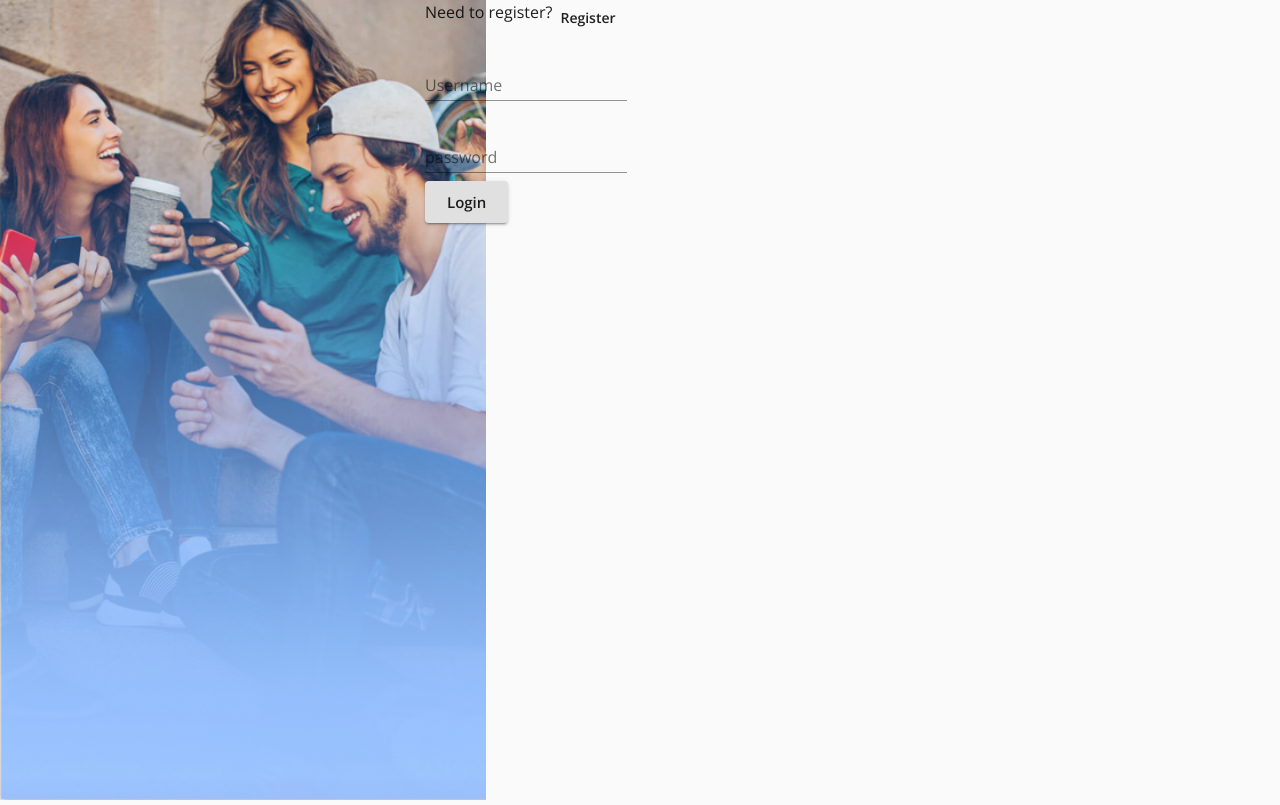
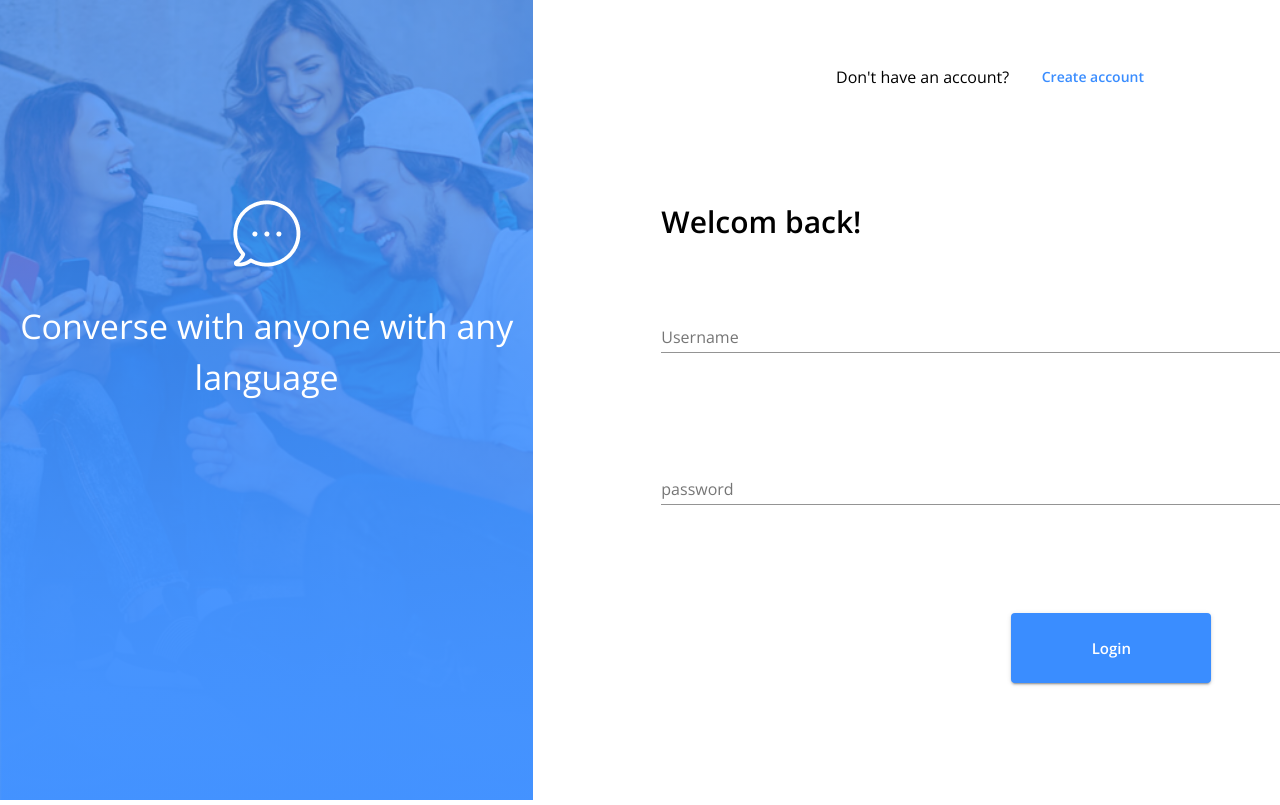
Before and after one commit to sunmengyue/508124, a React (Create React App) app in the folder client/: page /login in a window 1280 px wide. Built offline with nearby package versions, Linux system fonts and the light colour scheme; no server answers.

Commit message:
complete basic design layout

```diff
--- a/client/src/Login.js
+++ b/client/src/Login.js
@@ -8,23 +8,49 @@ import {
   Button,
   FormControl,
   TextField,
-  CssBaseline,
-  Paper,
 } from "@material-ui/core";
 import { login } from "./store/utils/thunkCreators";
 import { makeStyles } from "@material-ui/core/styles";
-import BgImg from './assets/bg-img.png'
+import BgImg from './assets/bg-img.png';
+import DialogBubble from './assets/chat.png';
 
 const useStyles = makeStyles((theme) => ({
   root: {
     height: "100vh",
-    width: "100vw",
-    display: "flex"
+    maxWidth: 2000,
+    margin: "auto",
+    display: "flex",
+    overflow: "hidden"
   },
-  loginForm: {
-    flex: 8
+  banner: {
+    height: "100%",
+    backgroundImage: `linear-gradient(to bottom, rgba(58, 141, 255, 0.7), rgba(58, 141, 255, 0.9)), url(${BgImg})`,
+    backgroundRepeat: "no-repeat",
+    backgroundSize: "cover",
+    textAlign: "center",
+    [theme.breakpoints.down('xs')]: {
+      display: 'none'
+    }
+  },
+  bannerText: {
+    color: "#fff",
+    lineHeight: 1.5
+  },
 
-  }
+  rightForm: {
+    height: "100%",
+    paddingLeft:"10%" ,
+    paddingRight: "10%",
+  },
+
+  formWelcome: {
+    fontSize: 30,
+    fontWeight: 600,
+  },
+
+  rightFormBody: {
+    marginTop: 50
+  },
 }));
 
 const Login = (props) => {
@@ -45,44 +71,50 @@ const Login = (props) => {
   }
 
   return (
-    <Grid container justify="center" className={classes.root} component="main">
-      <CssBaseline />
-      <Box>
-        <img src={BgImg} alt="background" height="100%"/>
-      </Box>
-      <Box className={classes.loginForm}>
-        <Grid container item>
-          <Typography>Need to register?</Typography>
-          <Button onClick={() => history.push("/register")}>Register</Button>
-        </Grid>
-        <form onSubmit={handleLogin}>
+    <Grid container className={classes.root} >
+      <Grid item className={classes.banner} sm={5} xl={4}>
+        <Box style={{marginTop: 200}}>
+          <img src={DialogBubble} style={{marginBottom: 30}}/>
+          <Typography variant="h4" className={classes.bannerText}>Converse with anyone with any language</Typography>
+        </Box>
+      </Grid>
+      <Grid item container className={classes.rightForm} sm={7} xl={8}>
+          <Grid container item className={classes.rightFormHeader} justifyContent="flex-end" alignItems="center">
+            <Typography style={{ marginRight: "5%"}}>Don't have an account?</Typography>
+            <Button onClick={() => history.push("/register")} variant="text" color="primary" >Create account</Button>
+          </Grid>
+        <form onSubmit={handleLogin} className={classes.rightFormBody}>
           <Grid>
-            <Grid>
-              <FormControl margin="normal" required>
+            <Typography variant="h3" className={classes.formWelcome} style={{ marginBottom: 50 }}>Welcom back!</Typography>
+            <Grid >
+              <FormControl margin="normal" required >
                 <TextField
                   aria-label="username"
                   label="Username"
                   name="username"
                   type="text"
+                  style={{width: 900}}
                 />
               </FormControl>
             </Grid>
             <FormControl margin="normal" required>
               <TextField
+                fullWidth
                 label="password"
                 aria-label="password"
                 type="password"
                 name="password"
+                style={{width: 900, marginTop: 80}}
               />
             </FormControl>
-            <Grid>
-              <Button type="submit" variant="contained" size="large">
+            <Grid container justifyContent="center" alignItems="center">
+              <Button type="submit" variant="contained" size="large" color="primary" style={{ marginTop: 100, width: 200, height: 70}}>
                 Login
               </Button>
             </Grid>
           </Grid>
         </form>
-      </Box>
+      </Grid>
     </Grid>
   );
 };
```
Also changed, not shown: client/src/assets/chat.png (added).
